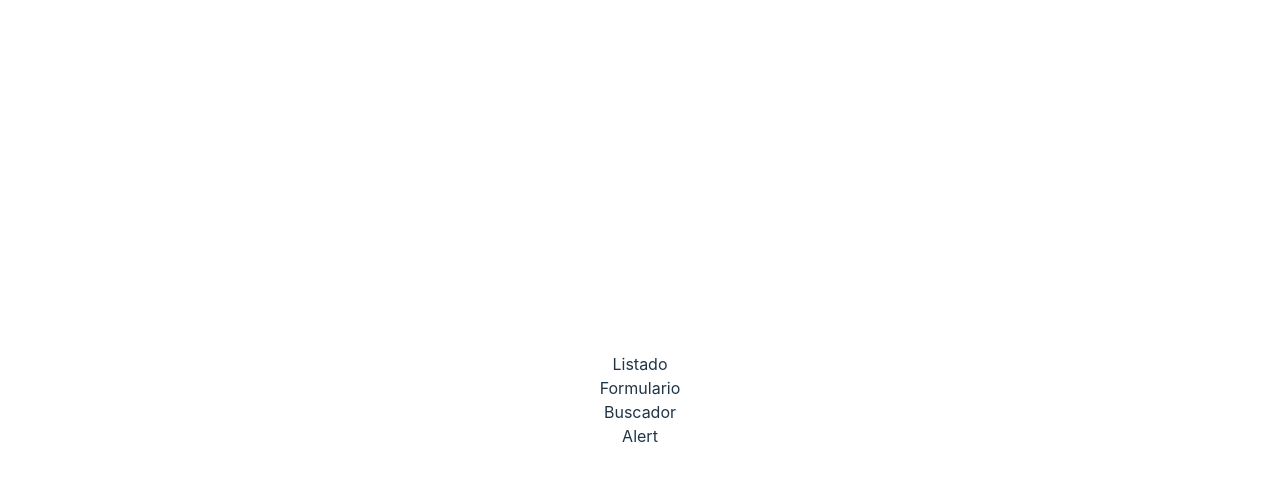
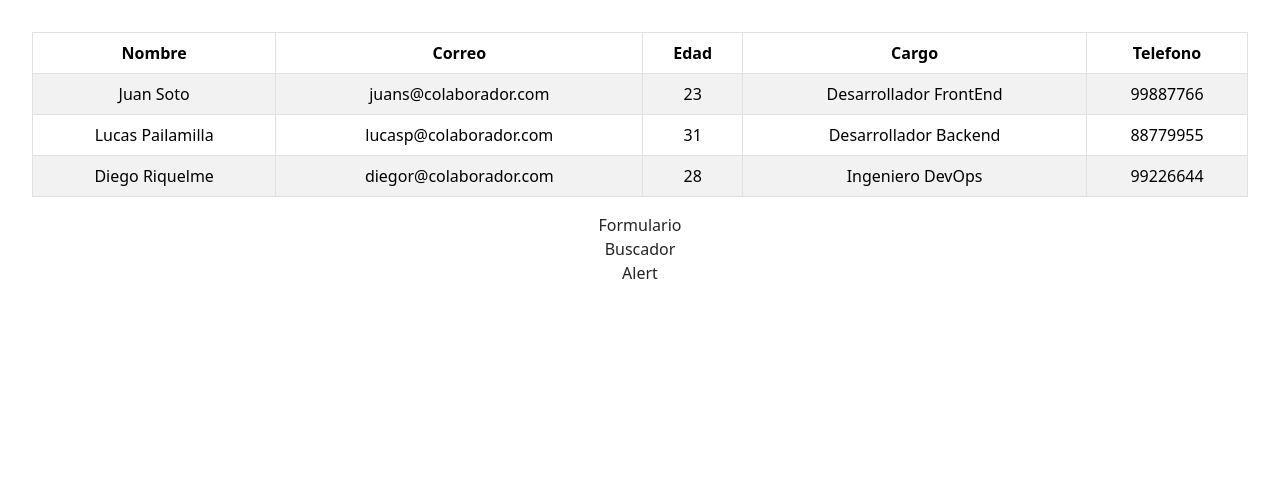
Before and after one commit to XavierMurillo/rederizacionDinamica, a React (Vite) app: page / in a window 1280 px wide. Shown: the top 480 px of the page. Built offline with nearby package versions, Linux system fonts and the light colour scheme.

Commit message:
created Listado component

```diff
--- a/package.json
+++ b/package.json
@@ -9,7 +9,9 @@
     "preview": "vite preview"
   },
   "dependencies": {
+    "bootstrap": "^5.3.2",
     "react": "^18.2.0",
+    "react-bootstrap": "^2.9.1",
     "react-dom": "^18.2.0"
   },
   "devDependencies": {
--- a/src/App.jsx
+++ b/src/App.jsx
@@ -1,18 +1,19 @@
-import './App.css'
-import {Listado} from './components/Listado';
-import {Formulario} from './components/Formulario';
-import {Buscador} from './components/Buscador';
-;import {Alert} from './components/Alert'
+import "./App.css";
+import "bootstrap/dist/css/bootstrap.min.css";
+import { Listado } from "./components/Listado";
+import { Formulario } from "./components/Formulario";
+import { Buscador } from "./components/Buscador";
+import { Alert } from "./components/Alert";
+import { BaseColaboradores } from "./js/BaseColaboradores";
 function App() {
-
   return (
     <div className="App">
-      <Listado />
+      <Listado colaboradores={BaseColaboradores} />
       <Formulario />
       <Buscador />
       <Alert />
     </div>
-  )
+  );
 }
 
-export default App
+export default App;
--- a/src/components/Listado.jsx
+++ b/src/components/Listado.jsx
@@ -1,6 +1,28 @@
+import Table from "react-bootstrap/Table";
 
-export const Listado = () => {
+export const Listado = ({ colaboradores }) => {
   return (
-    <div>Listado</div>
-  )
-}
+    <Table striped bordered hover>
+      <thead>
+        <tr>
+          <th>Nombre</th>
+          <th>Correo</th>
+          <th>Edad</th>
+          <th>Cargo</th>
+          <th>Telefono</th>
+        </tr>
+      </thead>
+      <tbody>
+        {colaboradores.map((colaborador) => (
+          <tr key={colaborador.id}>
+            <td>{colaborador.nombre}</td>
+            <td>{colaborador.correo}</td>
+            <td>{colaborador.edad}</td>
+            <td>{colaborador.cargo}</td>
+            <td>{colaborador.telefono}</td>
+          </tr>
+        ))}
+      </tbody>
+    </Table>
+  );
+};
--- a/src/index.css
+++ b/src/index.css
@@ -1,70 +1,4 @@
-:root {
-  font-family: Inter, Avenir, Helvetica, Arial, sans-serif;
-  font-size: 16px;
-  line-height: 24px;
-  font-weight: 400;
-
-  color-scheme: light dark;
-  color: rgba(255, 255, 255, 0.87);
-  background-color: #242424;
-
-  font-synthesis: none;
-  text-rendering: optimizeLegibility;
-  -webkit-font-smoothing: antialiased;
-  -moz-osx-font-smoothing: grayscale;
-  -webkit-text-size-adjust: 100%;
+* {
+  margin: 0;
+  padding: 0;
 }
-
-a {
-  font-weight: 500;
-  color: #646cff;
-  text-decoration: inherit;
-}
-a:hover {
-  color: #535bf2;
-}
-
-body {
-  margin: 0;
-  display: flex;
-  place-items: center;
-  min-width: 320px;
-  min-height: 100vh;
-}
-
-h1 {
-  font-size: 3.2em;
-  line-height: 1.1;
-}
-
-button {
-  border-radius: 8px;
-  border: 1px solid transparent;
-  padding: 0.6em 1.2em;
-  font-size: 1em;
-  font-weight: 500;
-  font-family: inherit;
-  background-color: #1a1a1a;
-  cursor: pointer;
-  transition: border-color 0.25s;
-}
-button:hover {
-  border-color: #646cff;
-}
-button:focus,
-button:focus-visible {
-  outline: 4px auto -webkit-focus-ring-color;
-}
-
-@media (prefers-color-scheme: light) {
-  :root {
-    color: #213547;
-    background-color: #ffffff;
-  }
-  a:hover {
-    color: #747bff;
-  }
-  button {
-    background-color: #f9f9f9;
-  }
-}
```
Also changed, not shown: 1 other file (tests, documents, lock files or other folders).
